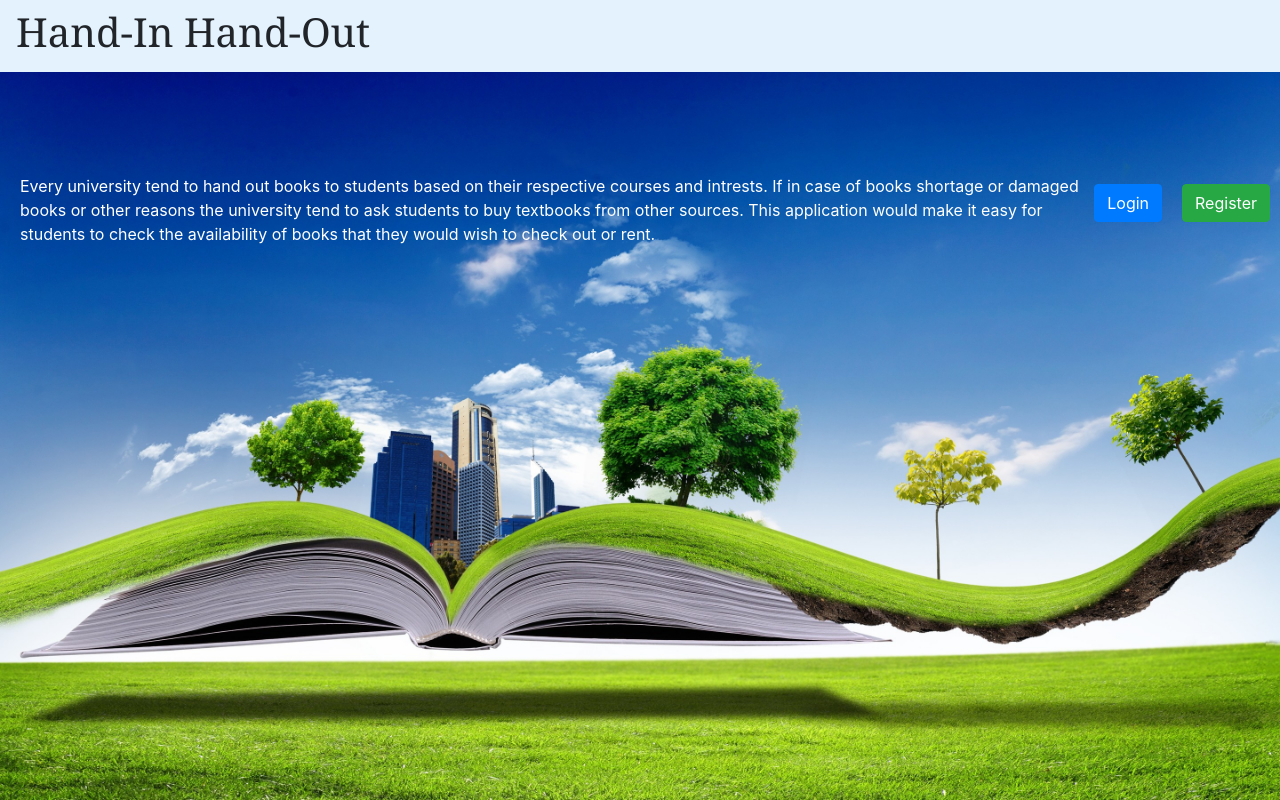
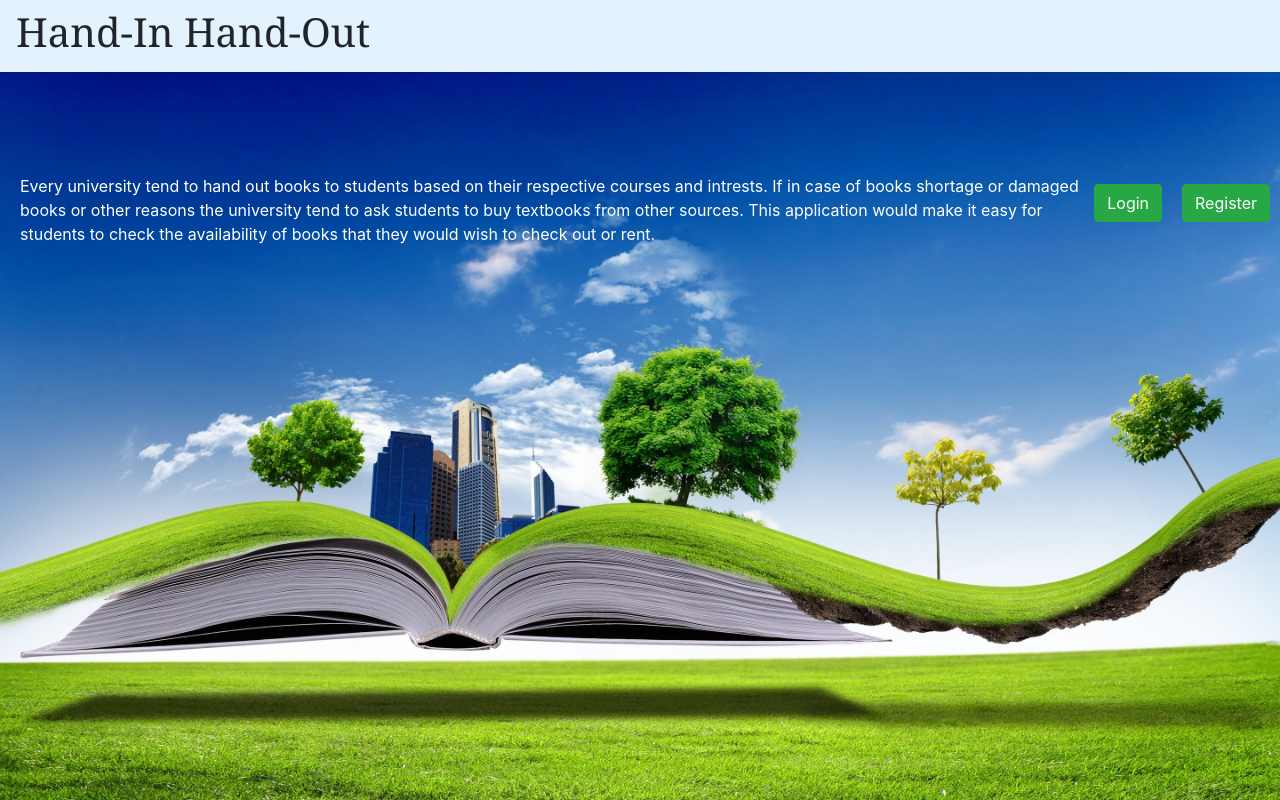
Before and after one commit to sowmya-yalamarthi/handinhandout-ui, an Angular app: page / in a window 1280 px wide. Built offline with nearby package versions, Linux system fonts and the light colour scheme.

Commit message:
added styling

```diff
--- a/src/app/app.component.html
+++ b/src/app/app.component.html
@@ -4,7 +4,7 @@
   </nav>
 
   <div class="button-container">
-    <button class="btn btn-primary margin-right" (click)="navigateToLogin()">
+    <button class="btn btn-success margin-right" (click)="navigateToLogin()">
       Login
     </button>
     <button class="btn btn-success" (click)="navigateToRegister()">
```
